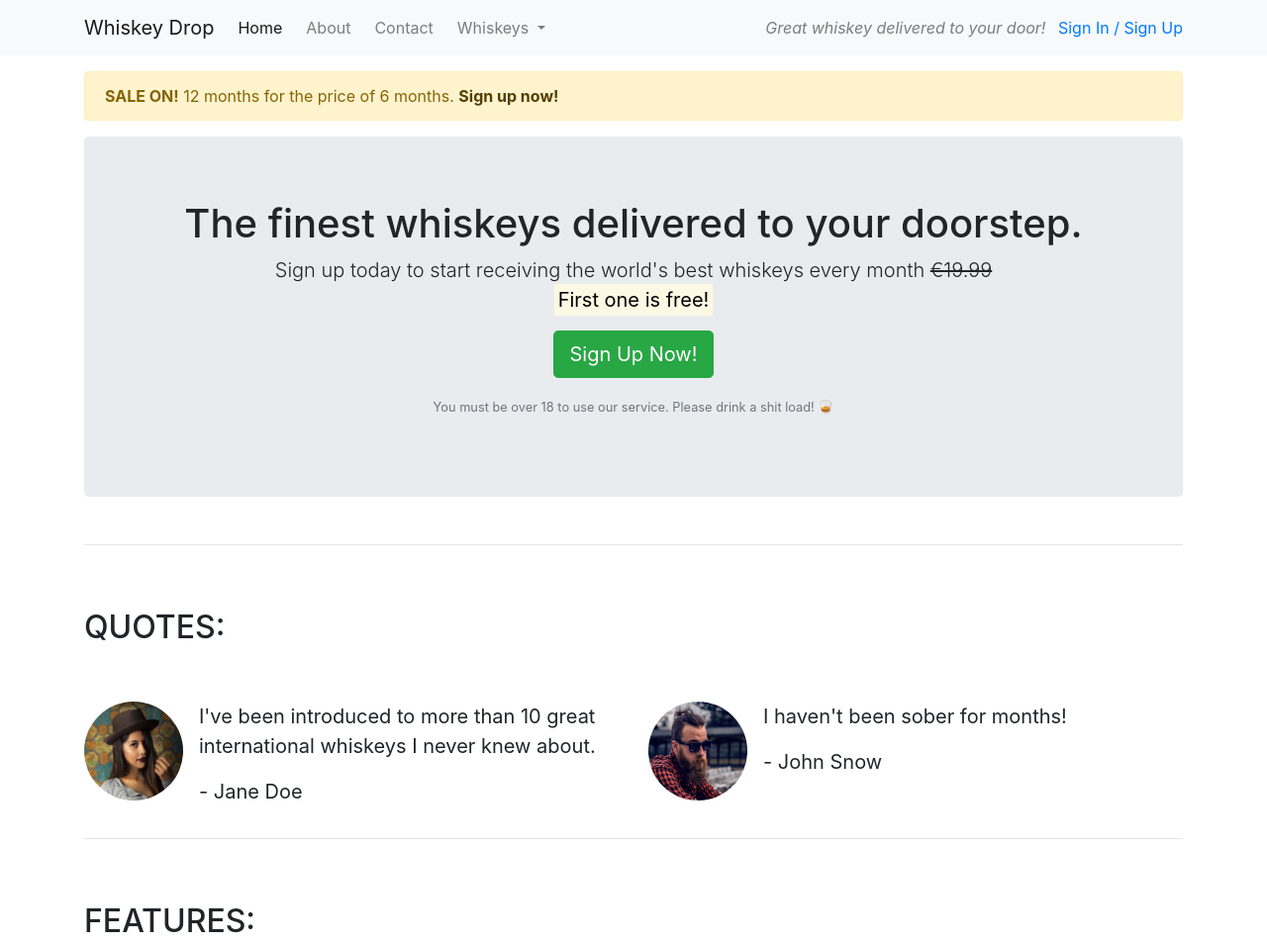
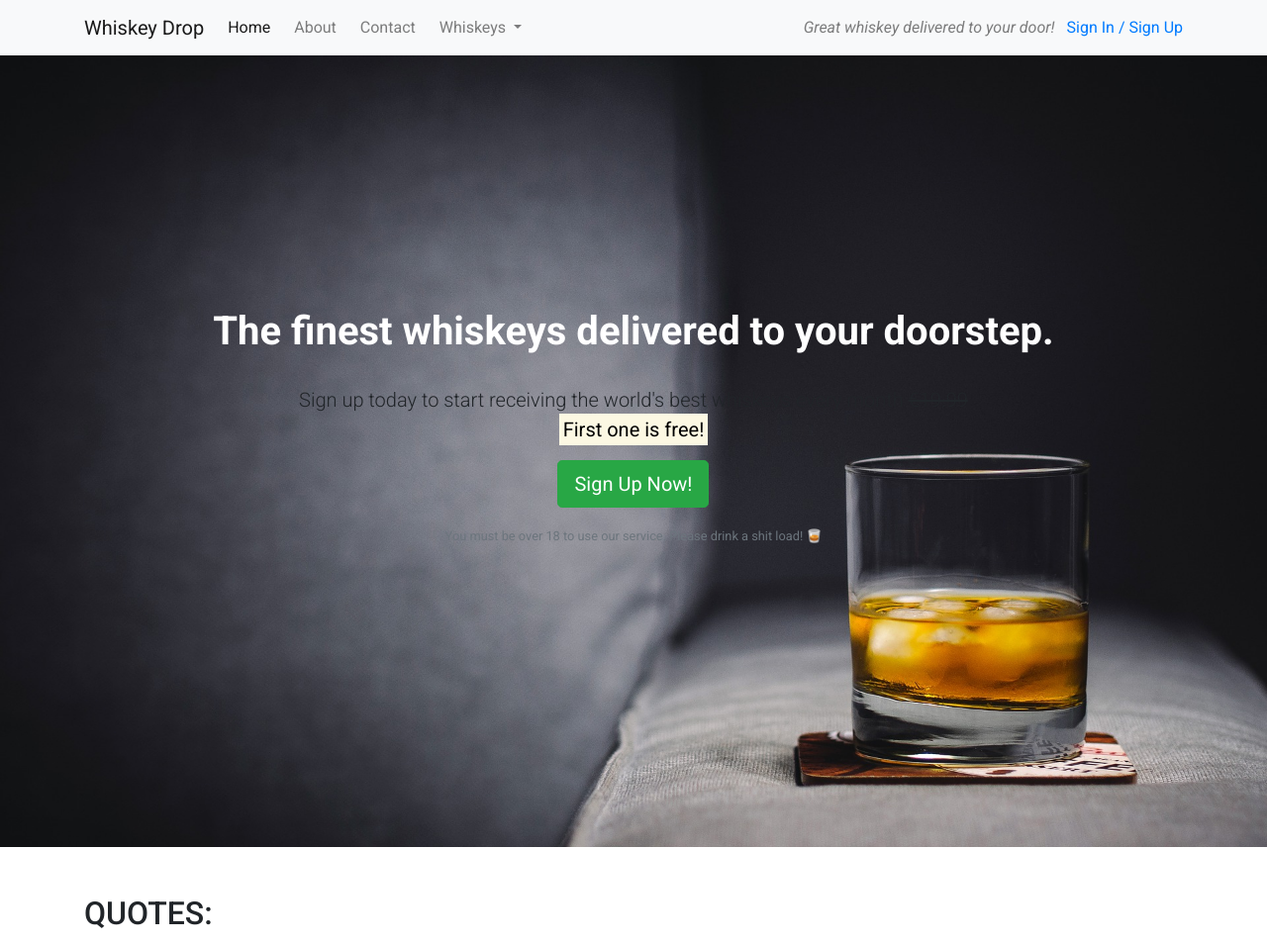
Before and after one commit to TerryLoc/bootstrap_test, a website: page index.html in a window 1280 px wide. Shown: the top 954 px of the page at 99% size. Drawn offline with nearby package versions, Linux system fonts and the light colour scheme.

Commit message:
feat: adding mig and css

```diff
--- /dev/null
+++ b/css/style.css
@@ -0,0 +1,47 @@
+@import url('https://fonts.googleapis.com/css2?family=Roboto:ital,wght@0,100;0,300;0,400;0,500;0,700;0,900;1,100;1,300;1,400;1,500;1,700;1,900&display=swap');
+
+* {
+  margin: 0;
+  padding: 0;
+  box-sizing: border-box;
+}
+
+body {
+  font-family: 'Roboto', sans-serif;
+}
+
+.alert-container {
+}
+
+.callout-container {
+  height: 100vh;
+  background: url(/images/whiskey-background.jpg) no-repeat bottom right fixed;
+  -webkit-background-size: cover;
+  -moz-background-size: cover;
+  -o-background-size: cover;
+  background-size: cover;
+
+  display: flex;
+  align-items: center;
+  justify-content: center;
+}
+
+.quotes-container {
+}
+
+.featured-container {
+}
+
+.fav-container {
+}
+
+/*jumbotron*/
+.jumbotron {
+  background-color: transparent;
+}
+
+.jumbotron-header {
+  color: white;
+  font-weight: bold;
+  margin-bottom: 30px;
+}
--- a/index.html
+++ b/index.html
@@ -4,13 +4,18 @@
     <meta charset="UTF-8" />
     <meta name="viewport" content="width=device-width, initial-scale=1.0" />
     <title>Whiskey Drop | Taste a new whiskey every month</title>
+    <meta
+      name="description"
+      content="Whiskey Drop is a subscription service that delivers a new whiskey to your door every month." />
+
     <link
       rel="stylesheet"
       href="https://maxcdn.bootstrapcdn.com/bootstrap/4.1.3/css/bootstrap.min.css" />
+    <link rel="stylesheet" href="css/style.css" />
+  </head>
   <script
     src="https://kit.fontawesome.com/712db90352.js"
     crossorigin="anonymous"></script>
-  </head>
 
   <body>
     <nav class="navbar navbar-light bg-light navbar-expand-sm">
@@ -73,7 +78,8 @@
         </div>
       </div>
     </nav>
-    <article class="container mt-3">
+    <!-- Alert -->
+    <!-- <div class="container alert-container">
       <div class="row">
         <div class="col-12">
           <div class="alert alert-warning">
@@ -82,11 +88,16 @@
           </div>
         </div>
       </div>
+    </div> -->
+    <!-- /.alert -->
     <!-- Callout -->
+    <div class="container-fluid callout-container">
       <div class="row">
         <div class="col-12">
           <section class="callout jumbotron text-center">
-            <h1>The finest whiskeys delivered to your doorstep.</h1>
+            <h1 class="jumbotron-header">
+              The finest whiskeys delivered to your doorstep.
+            </h1>
             <p class="lead">
               Sign up today to start receiving the world's best whiskeys every
               month <s class="d-none d-sm-inline">€19.99</s>
@@ -108,10 +119,12 @@
           </section>
         </div>
       </div>
+    </div>
+
     <!-- /.callout -->
-      <hr />
 
     <!-- Quotes -->
+    <div class="container quotes-container">
       <section class="quotes">
         <div class="row">
           <div class="col-12 my-5">
@@ -160,10 +173,11 @@
           </div>
         </div>
       </section>
+    </div>
     <!-- /.quotes -->
-      <hr />
 
     <!-- Features -->
+    <div class="container features-container">
       <section class="features">
         <div class="row">
           <div class="col-12 my-5">
@@ -218,9 +232,11 @@
           </div>
         </div>
       </section>
+    </div>
     <!-- /.features -->
-      <hr />
+
     <!--Monthly Fav-->
+    <div class="container fav-container">
       <section class="monthly-favorites my-5">
         <h2 class="text-uppercase">Monthly Favorites:</h2>
         <br />
@@ -251,6 +267,7 @@
           </tbody>
         </table>
       </section>
+    </div>
 
     <!-- Modal -->
     <div
@@ -316,7 +333,6 @@
         </div>
       </div>
     </div>
-    </article>
 
     <footer class="bg-dark text-light text-center py-3">
       <p>&copy; 2024 Whiskey Drop</p>
```
Also changed, not shown: images/whiskey-background.jpg (added). Lines whose indentation alone changed are shown as unchanged.
